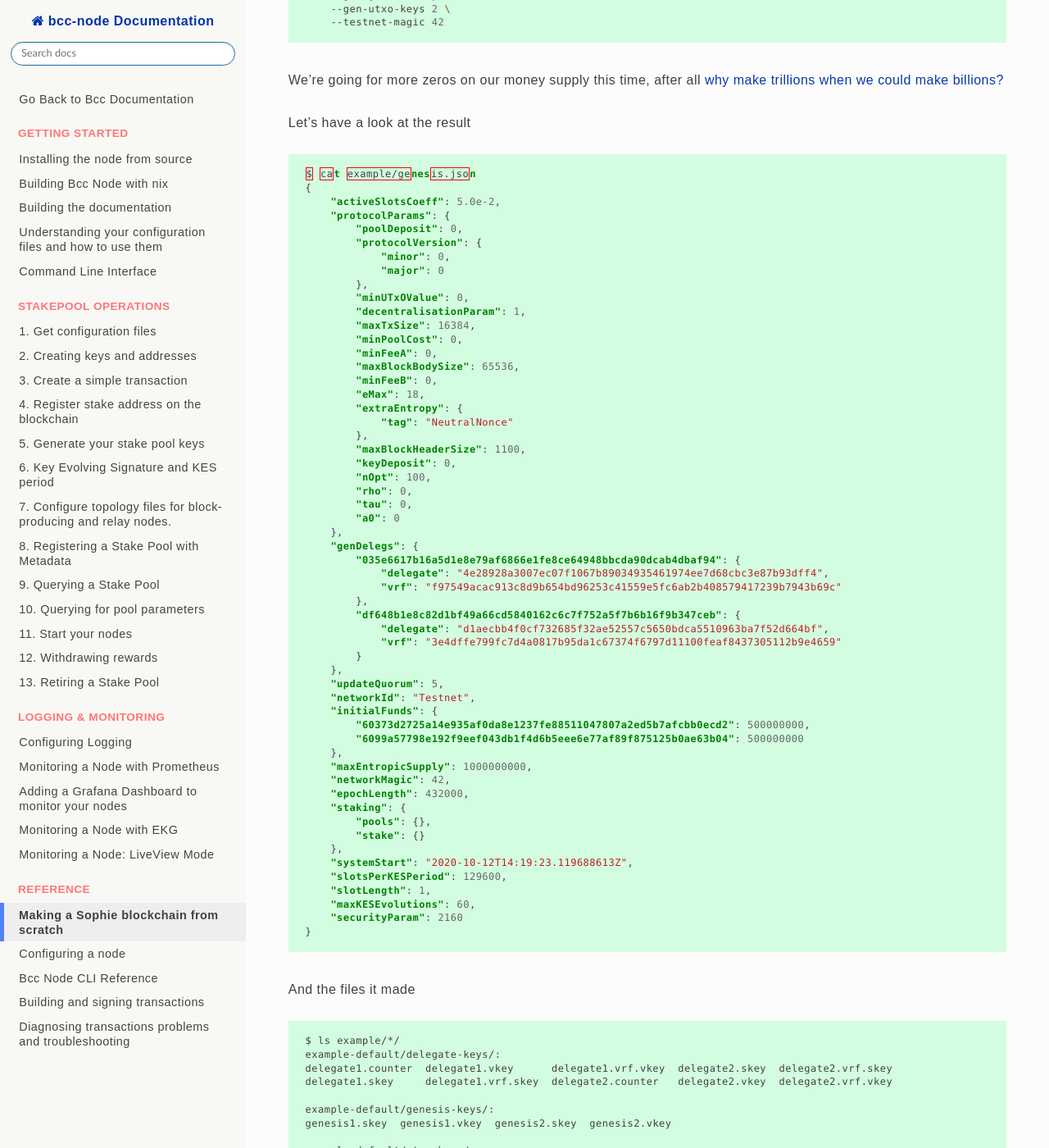
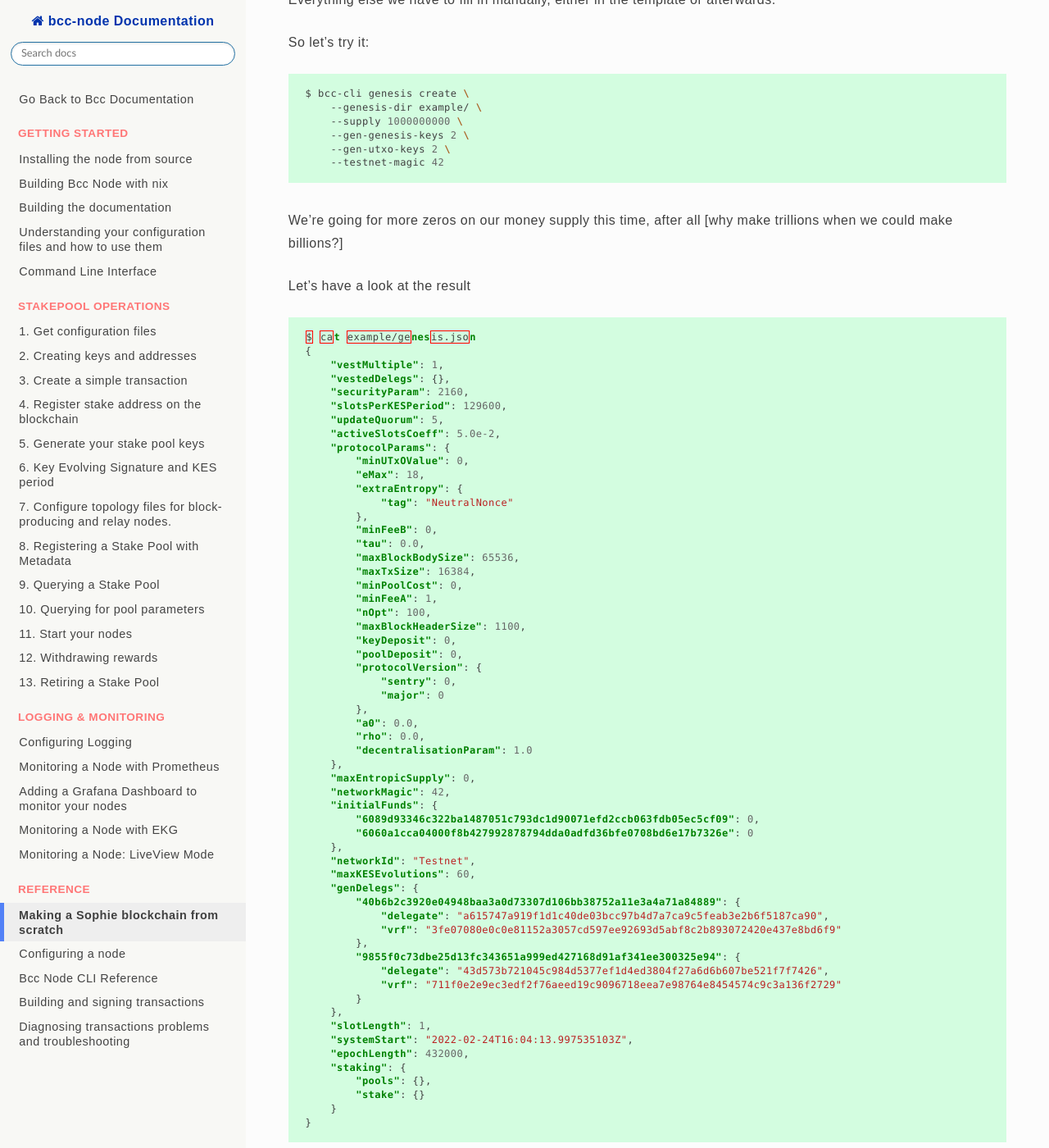
Before and after one commit to The-Blockchain-Company/bcc-node, a Sphinx documentation site: the page built from doc/reference/sophie-genesis.md, in a window 1280 px wide and 1400 px high, scrolled down 13735 px. Shown: the whole window at 82% size. Built offline with Sphinx 7.4.7 and the Read the Docs theme 2.0.0, drawn with Linux system fonts in a browser that asks for light colours; some web fonts are replaced; some of the changed text lies outside the part shown.

Commit message:
updated genesis docs

````diff
--- a/doc/reference/sophie-genesis.md
+++ b/doc/reference/sophie-genesis.md
@@ -595,6 +597,7 @@
   --genesis-dir DIR        The genesis directory containing the genesis template
                            and required genesis/delegation/spending keys.
   --gen-genesis-keys INT   The number of genesis keys to make [default is 0].
+  --gen-vested-keys INT    The number of vested keys to make [default is 0]
   --gen-utxo-keys INT      The number of UTxO keys to make [default is 0].
   --start-time UTC-TIME    The genesis start time in YYYY-MM-DDThh:mm:ssZ
                            format. If unspecified, will be the current time +30
@@ -637,11 +643,16 @@
 
 ```json
 {
+  "vestMultiple": 1,
+    "vestedDelegs": {},
+    "securityParam": 2160,
+    "slotsPerKESPeriod": 129600,
+    "updateQuorum": 5,
     "activeSlotsCoeff": 5.0e-2,
     "protocolParams": {
         "poolDeposit": 0,
         "protocolVersion": {
-            "minor": 0,
+            "sentry": 0,
             "major": 0
         },
         "minUTxOValue": 0,
@@ -711,59 +719,61 @@
 ```json
 $ cat example/genesis.json
 {
+    "vestMultiple": 1,
+    "vestedDelegs": {},
+    "securityParam": 2160,
+    "slotsPerKESPeriod": 129600,
+    "updateQuorum": 5,
     "activeSlotsCoeff": 5.0e-2,
     "protocolParams": {
-        "poolDeposit": 0,
-        "protocolVersion": {
-            "minor": 0,
-            "major": 0
-        },
         "minUTxOValue": 0,
-        "decentralisationParam": 1,
-        "maxTxSize": 16384,
-        "minPoolCost": 0,
-        "minFeeA": 0,
-        "maxBlockBodySize": 65536,
-        "minFeeB": 0,
         "eMax": 18,
         "extraEntropy": {
             "tag": "NeutralNonce"
         },
+        "minFeeB": 0,
+        "tau": 0.0,
+        "maxBlockBodySize": 65536,
+        "maxTxSize": 16384,
+        "minPoolCost": 0,
+        "minFeeA": 1,
+        "nOpt": 100,
         "maxBlockHeaderSize": 1100,
         "keyDeposit": 0,
-        "nOpt": 100,
-        "rho": 0,
-        "tau": 0,
-        "a0": 0
+        "poolDeposit": 0,
+        "protocolVersion": {
+            "sentry": 0,
+            "major": 0
+        },
+        "a0": 0.0,
+        "rho": 0.0,
+        "decentralisationParam": 1.0
     },
+    "maxEntropicSupply": 0,
+    "networkMagic": 42,
+    "initialFunds": {
+        "6089d93346c322ba1487051c793dc1d90071efd2ccb063fdb05ec5cf09": 0,
+        "6060a1cca04000f8b427992878794dda0adfd36bfe0708bd6e17b7326e": 0
+    },
+    "networkId": "Testnet",
+    "maxKESEvolutions": 60,
     "genDelegs": {
-        "035e6617b16a5d1e8e79af6866e1fe8ce64948bbcda90dcab4dbaf94": {
-            "delegate": "4e28928a3007ec07f1067b89034935461974ee7d68cbc3e87b93dff4",
-            "vrf": "f97549acac913c8d9b654bd96253c41559e5fc6ab2b408579417239b7943b69c"
+        "40b6b2c3920e04948baa3a0d73307d106bb38752a11e3a4a71a84889": {
+            "delegate": "a615747a919f1d1c40de03bcc97b4d7a7ca9c5feab3e2b6f5187ca90",
+            "vrf": "3fe07080e0c0e81152a3057cd597ee92693d5abf8c2b893072420e437e8bd6f9"
         },
-        "df648b1e8c82d1bf49a66cd5840162c6c7f752a5f7b6b16f9b347ceb": {
-            "delegate": "d1aecbb4f0cf732685f32ae52557c5650bdca5510963ba7f52d664bf",
-            "vrf": "3e4dffe799fc7d4a0817b95da1c67374f6797d11100feaf8437305112b9e4659"
+        "9855f0c73dbe25d13fc343651a999ed427168d91af341ee300325e94": {
+            "delegate": "43d573b721045c984d5377ef1d4ed3804f27a6d6b607be521f7f7426",
+            "vrf": "711f0e2e9ec3edf2f76aeed19c9096718eea7e98764e8454574c9c3a136f2729"
         }
     },
-    "updateQuorum": 5,
-    "networkId": "Testnet",
-    "initialFunds": {
-        "60373d2725a14e935af0da8e1237fe88511047807a2ed5b7afcbb0ecd2": 500000000,
-        "6099a57798e192f9eef043db1f4d6b5eee6e77af89f875125b0ae63b04": 500000000
-    },
-    "maxEntropicSupply": 1000000000,
-    "networkMagic": 42,
+    "slotLength": 1,
+    "systemStart": "2022-02-24T16:04:13.997535103Z",
     "epochLength": 432000,
     "staking": {
         "pools": {},
         "stake": {}
-    },
-    "systemStart": "2020-10-12T14:19:23.119688613Z",
-    "slotsPerKESPeriod": 129600,
-    "slotLength": 1,
-    "maxKESEvolutions": 60,
-    "securityParam": 2160
+    }
 }
 ```
 
@@ -1160,16 +1174,16 @@
 Available options:
   --sophie-mode           For talking to a node running in Sophie-only mode.
   --cole-mode             For talking to a node running in Cole-only mode.
-  --epoch-slots NATURAL    The number of slots per epoch for the Cole era.
-                           (default: 21600)
-  --bcc-mode           For talking to a node running in full Bcc mode
-                           (default).
-  --epoch-slots NATURAL    The number of slots per epoch for the Cole era.
-                           (default: 21600)
-  --mainnet                Use the mainnet magic id.
-  --testnet-magic NATURAL  Specify a testnet magic id.
-  --out-file FILE          Optional output file. Default is to write to stdout.
-  -h,--help                Show this help text
+  --epoch-slots NATURAL   The number of slots per epoch for the Cole era.
+                          (default: 21600)
+  --bcc-mode              For talking to a node running in full Bcc mode
+                          (default).
+  --epoch-slots NATURAL   The number of slots per epoch for the Cole era.
+                          (default: 21600)
+  --mainnet               Use the mainnet magic id.
+  --testnet-magic NATURAL Specify a testnet magic id.
+  --out-file FILE         Optional output file. Default is to write to stdout.
+  -h,--help               Show this help text
 ```
 
 The only surprising extra flag is the "network magic". This is the
@@ -1199,9 +1213,10 @@
     --testnet-magic 42 \
     --sophie-mode
 {
+    "vestedMultiple": 1,
     "poolDeposit": 0,
     "protocolVersion": {
-        "minor": 0,
+        "sentry": 0,
         "major": 0
     },
     "minUTxOValue": 0,
@@ -1355,7 +1370,7 @@
 Available options:
   --normal-key             Use a normal Sophie-era key (default).
   --extended-key           Use an extended ed25519 Sophie-era key.
-  --cole-key              Use a Cole-era key.
+  --cole-key               Use a Cole-era key.
   --verification-key-file FILE
                            Output filepath of the verification key.
   --signing-key-file FILE  Output filepath of the signing key.
@@ -1442,51 +1457,40 @@
   Build a transaction (low-level, inconvenient)
 
 Available options:
-  --cole-era              Specify the Cole era
-  --sophie-era            Specify the Sophie era
-  --evie-era            Specify the Evie era
-  --jen-era               Specify the Jen era (default)
-  --tx-in TX-IN            TxId#TxIx
-  --txin-script-file FILE  Filepath of the spending script witness
-  --tx-out TX-OUT          The transaction output as Address+Entropic where
-                           Address is the Bech32-encoded address followed by the
-                           amount in Entropic.
-  --mint VALUE             Mint multi-asset value(s) with the multi-asset cli
-                           syntax. You must specifiy a script witness.
-  --minting-script-file FILE
-                           Filepath of the multi-asset witness script.
-  --invalid-before SLOT    Time that transaction is valid from (in slots).
-  --invalid-hereafter SLOT Time that transaction is valid until (in slots).
-  --fee ENTROPIC           The fee amount in Entropic.
-  --certificate-file CERTIFICATEFILE
-                           Filepath of the certificate. This encompasses all
-                           types of certificates (stake pool certificates, stake
-                           key certificates etc). Optionally specify a script
-                           witness.
-  --certificate-script-file FILE
-                           Filepath of the certificate script witness
-  --withdrawal WITHDRAWAL  The reward withdrawal as StakeAddress+Entropic where
-                           StakeAddress is the Bech32-encoded stake address
-                           followed by the amount in Entropic. Optionally
-                           specify a script witness.
-  --withdrawal-script-file FILE
-                           Filepath of the withdrawal script witness.
-  --json-metadata-no-schema
-                           Use the "no schema" conversion from JSON to tx
-                           metadata.
-  --json-metadata-detailed-schema
-                           Use the "detailed schema" conversion from JSON to tx
-                           metadata.
-  --auxiliary-script-file FILE
-                           Filepath of auxiliary script(s)
-  --metadata-json-file FILE
-                           Filepath of the metadata file, in JSON format.
-  --metadata-cbor-file FILE
-                           Filepath of the metadata, in raw CBOR format.
-  --update-proposal-file FILE
-                           Filepath of the update proposal.
-  --out-file FILE          Output filepath of the JSON TxBody.
-  -h,--help                Show this help text
+  --cole-era                          Specify the Cole era
+  --sophie-era                        Specify the Sophie era
+  --evie-era                          Specify the Evie era
+  --jen-era                           Specify the Jen era (default)
+  --tx-in TX-IN                       TxId#TxIx
+  --txin-script-file FILE             Filepath of the spending script witness
+  --tx-out TX-OUT                     The transaction output as Address+Entropic where
+                                      Address is the Bech32-encoded address followed by the
+                                      amount in Entropic.
+  --mint VALUE                        Mint multi-asset value(s) with the multi-asset cli
+                                      syntax. You must specifiy a script witness.
+  --minting-script-file FILE          Filepath of the multi-asset witness script.
+  --invalid-before SLOT               Time that transaction is valid from (in slots).
+  --invalid-hereafter SLOT            Time that transaction is valid until (in slots).
+  --fee ENTROPIC                      The fee amount in Entropic.
+  --certificate-file CERTIFICATEFILE  Filepath of the certificate. This encompasses all
+                                      types of certificates (stake pool certificates, stake
+                                      key certificates etc). Optionally specify a script
+                                      witness.
+  --certificate-script-file FILE      Filepath of the certificate script witness
+  --withdrawal WITHDRAWAL             The reward withdrawal as StakeAddress+Entropic where
+                                      StakeAddress is the Bech32-encoded stake address
+                                      followed by the amount in Entropic. Optionally
+                                      specify a script witness.
+  --withdrawal-script-file  FILE      Filepath of the withdrawal script witness.
+  --json-metadata-no-schema           Use the "no schema" conversion from JSON to tx metadata.
+  --json-metadata-detailed-schema     Use the "detailed schema" conversion from JSON to tx
+                                      metadata.
+  --auxiliary-script-file FILE        Filepath of auxiliary script(s)
+  --metadata-json-file FILE           Filepath of the metadata file, in JSON format.
+  --metadata-cbor-file FILE           Filepath of the metadata, in raw CBOR format.
+  --update-proposal-file FILE         Filepath of the update proposal.
+  --out-file FILE                     Output filepath of the JSON TxBody.
+  -h,--help                           Show this help text
 ```
 
 Yes, this is a very inconvenient way to build transactions, but at least you'll
````
Also changed, not shown: other parts of doc/reference/sophie-genesis.md (+17 -11 lines).
